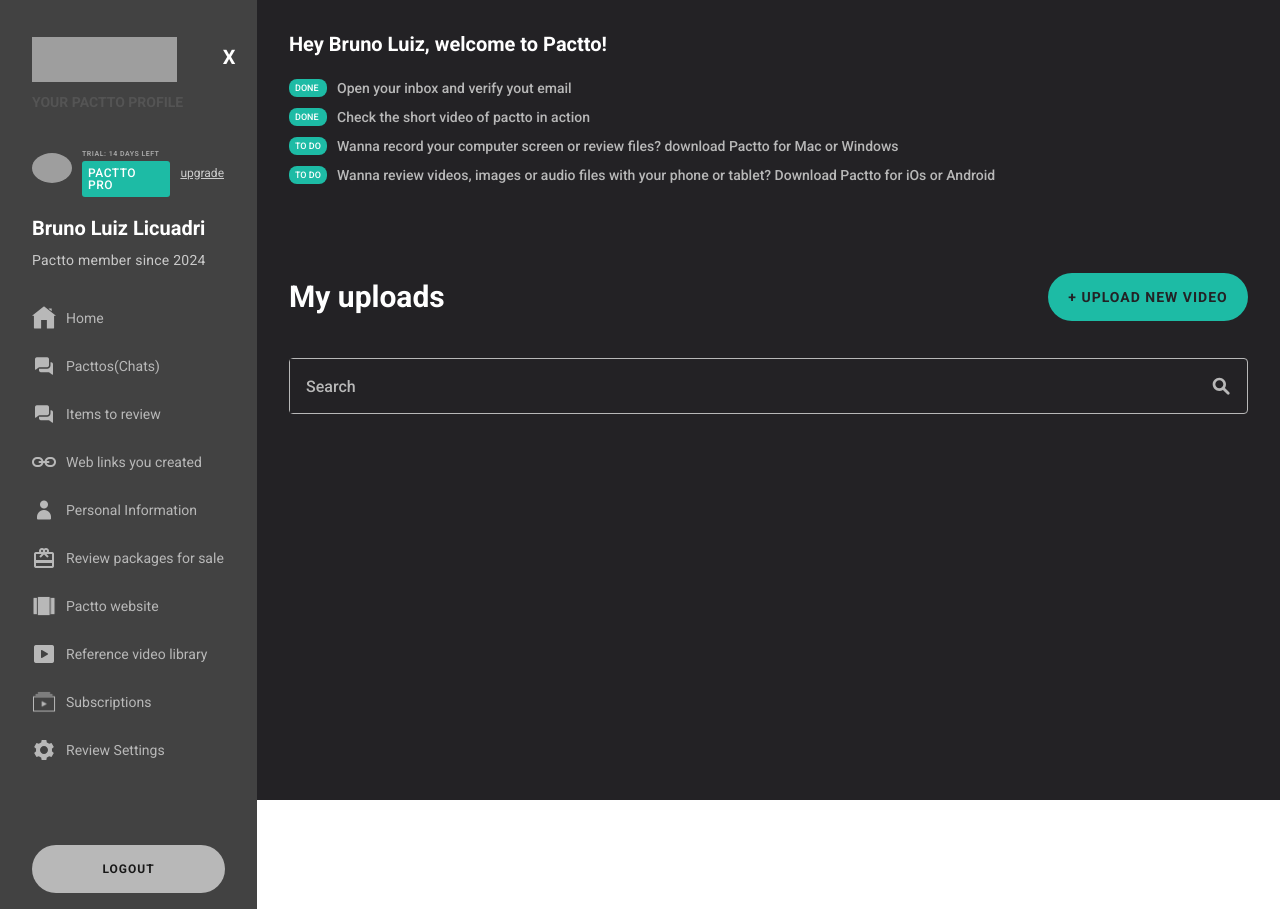
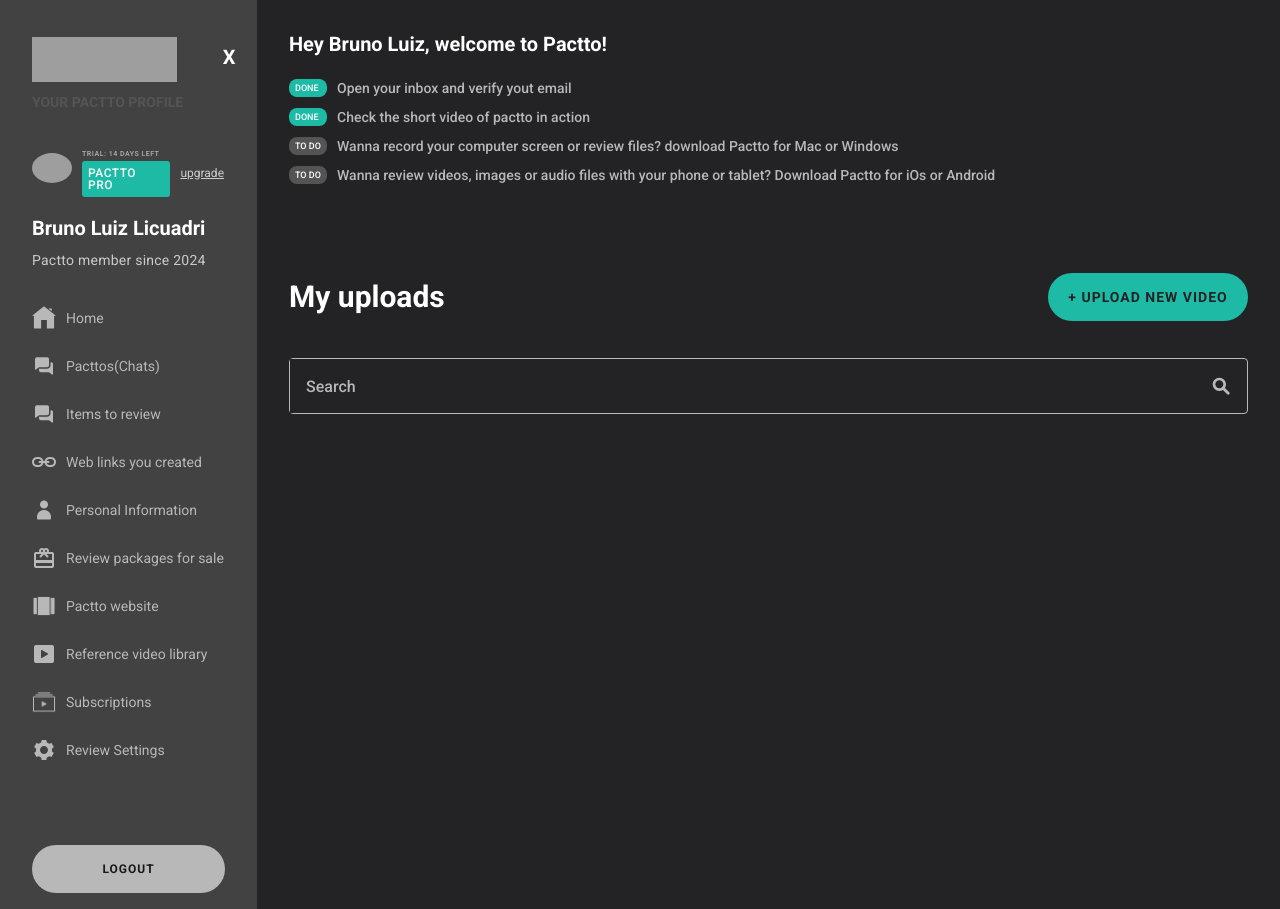
Before and after one commit to BrunoLicuadri/pactto-dashboard, a React (Vite) app: page / in a window 1280 px wide. Built offline with nearby package versions, Linux system fonts and the light colour scheme; grey boxes are pictures that could not be loaded.

Commit message:
upload button hover bg added

```diff
--- a/src/App.css
+++ b/src/App.css
@@ -8,10 +8,11 @@
     --header-bg: #424242;
     --header-close-button: #fff;
     --todo-bg-color:#545454;
-    --todoDone-bg-color: #1dbba5;
+    --done-bg-color: #1dbba5;
     --close-bg-color:#545454;
     --package-bg-color: #1dbba5;
     --upload-video-bg-color:#1dbba5;
+    --upload-video-bg2-color:#129281;
     --nav-logout-bg-color: #B8B8B8;
 
 
@@ -44,7 +45,6 @@
 
 
 .main-container {
-    height: 100vh;
     max-height: 100%;
     width: calc(100vw - 257px);
     background-color: var(--main-bg);
--- a/src/components/recordScreen/recordScreen.tsx
+++ b/src/components/recordScreen/recordScreen.tsx
@@ -8,7 +8,7 @@
 export default function RecordScreen( {result, action} : Props) {
     return (
         <li className="dflex mb10">
-            <span className="done-sign">{result}</span>
+            <span className="todo-sign">{result}</span>
             <p className="todo-done-text">{action}</p>
         </li>
     );
--- a/src/components/reviewVideosImages/reviewVideosImages.tsx
+++ b/src/components/reviewVideosImages/reviewVideosImages.tsx
@@ -5,11 +5,12 @@
     action: string;
 }
 
-export default function ReviewVideosImages( {result, action} : Props) {
+export default function ReviewVideosImages({ result, action }: Props) {
     return (
         <li className="dflex mb10">
-            <span className="done-sign">{result}</span>
+            <span className="todo-sign">{result}</span>
             <p className="todo-done-text">{action}</p>
         </li>
+
     );
 }
--- a/src/components/upload-section/upload.css
+++ b/src/components/upload-section/upload.css
@@ -47,74 +47,7 @@
     color: var(--upload-font-color);
 }
 
-
-/*
-.search-container{
-    height: 76px;
-    width: auto;
-    display: flex;
-    align-items: center;
-    justify-content: space-between;
-}
-
-.search-box {
-    height: 56px;
-    width: 100%;
-    display: flex;
-    border: 1px solid var(--searh-placeholder-color);
-    border-radius: 4px;
-    cursor: text;
-}
-
-.search {
-    height: 54px;
-    width: calc(100% - 52px);
-}
-
-.search-input{
-    height: 54px;
-    width: 100%;
-    cursor: text;
-    border: none;
-    background-color: var(--main-bg);
-    outline: none;
-    color: var(--searh-placeholder-color);
-    font-size: 16px;
-    font-weight: 500;
-    line-height: 48px;
-    padding: 16px;
-}
-
-.search-input::placeholder{
-    font-size: 16px;
-    font-weight: 500;
-    line-height: 48px;
-    color: var(--searh-placeholder-color);
-}
-
-.search-img {
-    height: 54px;
-    width: 52px;
-    border: none;
-    display: flex;
-    align-items: center;
-    justify-content: center;
-    pointer-events: none;
+.upload-video-container:hover {
+    background-color: var(--upload-video-bg2-color);
 
 }
-
-.search-img img{
-    padding: 12px;
-    height: 48px;
-    width: 48px;
-}
-
-.search-box:hover{
-    border: 1px solid #fff;
-}
-
-.search-box:focus-within{
-    border: 1px solid #1dbba5;
-}
-
-*/
--- a/src/components/welcoming-section/welcoming.css
+++ b/src/components/welcoming-section/welcoming.css
@@ -32,7 +32,7 @@
 .done-sign {
     height: 18px;
     width: 38px;
-    background-color: var(--todoDone-bg-color);
+    background-color: var(--done-bg-color);
     color: var(--li-font-color);
     border-radius: 8px;
     text-transform: uppercase;
```
